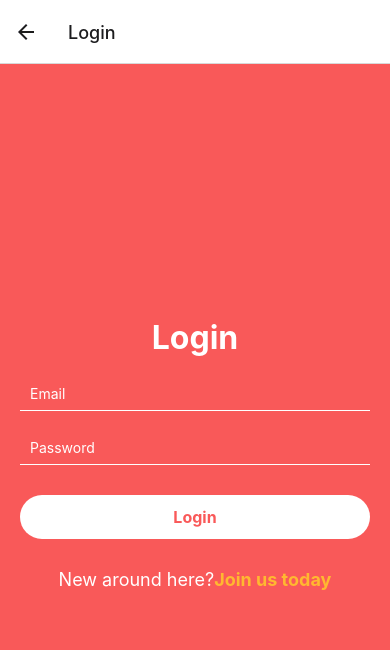
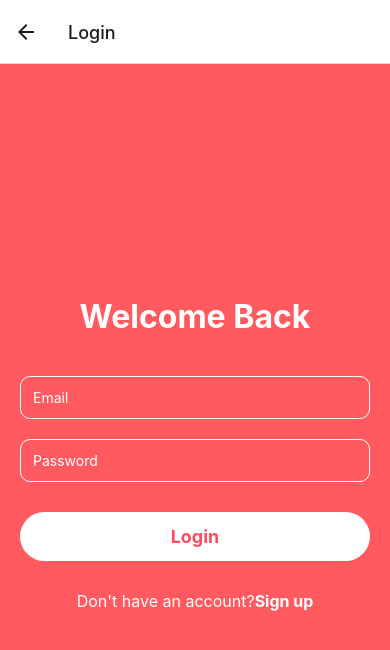
Before and after one commit to Dhanush-4554/Safe-Steps-WomenSafety-Application, a React Native app in the folder frontend/: screen /Login in a window 390 px wide. Shown: the top 650 px of the page. Built offline with nearby package versions, Linux system fonts and the light colour scheme; no server answers.

Commit message:
new login

```diff
--- a/frontend/src/screens/LoginScreen.js
+++ b/frontend/src/screens/LoginScreen.js
@@ -5,9 +5,10 @@ import {
   TextInput,
   TouchableOpacity,
   StyleSheet,
+  ActivityIndicator,
   Alert,
 } from "react-native";
-import { getAuth, signInWithEmailAndPassword } from "firebase/auth"; // Import Firebase Auth
+import { getAuth, signInWithEmailAndPassword } from "firebase/auth";
 import { useNavigation } from "@react-navigation/native";
 
 export default function LoginScreen() {
@@ -18,18 +19,10 @@ export default function LoginScreen() {
   const navigation = useNavigation();
 
   const handleLogin = async () => {
-    const auth = getAuth(); // Initialize Firebase Auth
+    const auth = getAuth();
     setLoading(true);
-
     try {
-      const userCredential = await signInWithEmailAndPassword(
-        auth,
-        email,
-        password
-      );
-      const user = userCredential.user;
-
-      // Navigate to Profile Screen after successful login
+      const userCredential = await signInWithEmailAndPassword(auth, email, password);
       navigation.navigate("Home");
     } catch (error) {
       console.error("Login failed:", error);
@@ -39,17 +32,18 @@ export default function LoginScreen() {
     }
   };
 
-  const handleRegister = async () => {
+  const handleRegister = () => {
     navigation.navigate("Register");
   };
 
   return (
     <View style={styles.container}>
-      <Text style={styles.title}>Login</Text>
+      <Text style={styles.title}>Welcome Back</Text>
 
       <TextInput
         style={styles.input}
         placeholder="Email"
+        placeholderTextColor="#fff"
         value={email}
         onChangeText={setEmail}
         autoCapitalize="none"
@@ -59,25 +53,24 @@ export default function LoginScreen() {
       <TextInput
         style={styles.input}
         placeholder="Password"
+        placeholderTextColor="#fff"
         value={password}
         onChangeText={setPassword}
         secureTextEntry
       />
 
       <TouchableOpacity
-        style={[styles.button, { backgroundColor: "#fff" }]}
+        style={[styles.button, loading && styles.disabledButton]}
         onPress={handleLogin}
         disabled={loading}
       >
-        <Text style={styles.buttonText}>
-          {loading ? "Logging in..." : "Login"}
-        </Text>
+        {loading ? <ActivityIndicator color="#ff4b5c" /> : <Text style={styles.buttonText}>Login</Text>}
       </TouchableOpacity>
 
       <Text style={styles.promptText}>
-        New around here?
+        Don't have an account?
         <Text style={styles.registerText} onPress={handleRegister}>
-          Join us today
+          Sign up
         </Text>
       </Text>
     </View>
@@ -88,45 +81,49 @@ const styles = StyleSheet.create({
   container: {
     flex: 1,
     justifyContent: "center",
-    padding: 20,
-    //backgroundColor: "#F95959",
-    backgroundColor: "#F95959", // Match background color to the landing page
+    alignItems: "center",
+    backgroundColor: "#ff5a5f",  // Background color based on theme
+    paddingHorizontal: 20,
   },
   title: {
     fontSize: 32,
     fontWeight: "bold",
-    color: "#fff", // White text to match the landing page
-    marginBottom: 20,
-    textAlign: "center",
+    color: "#fff",  // White text for contrast with background
+    marginBottom: 40,
   },
   input: {
-    borderBottomWidth: 1,
-    borderBottomColor: "#fff", // White underline for input fields
+    width: "100%",
+    borderWidth: 1,
+    borderColor: "#fff",  // White border to match theme
+    borderRadius: 10,
+    padding: 12,
     marginBottom: 20,
-    paddingVertical: 8,
-    paddingHorizontal: 10,
-    color: "#fff", // White text for input fields
+    color: "#fff",  // White text inside input
+    backgroundColor: "transparent",  // Transparent to let background show through
   },
   button: {
-    backgroundColor: "#FFB830", // Use the same button color from the landing page
-    paddingVertical: 12,
+    width: "100%",
+    backgroundColor: "#fff",  // White button to stand out on red background
+    paddingVertical: 14,
     borderRadius: 30,
+    alignItems: "center",
     marginVertical: 10,
-    alignItems: "center",
+  },
+  disabledButton: {
+    backgroundColor: "#ffb3b9",  // Slightly muted version of white for disabled state
   },
   buttonText: {
-    color: "#F95959", // Match button text color to the landing page
+    color: "#ff4b5c",  // Red text on white button for contrast
     fontWeight: "bold",
-    fontSize: 16,
+    fontSize: 18,
   },
   promptText: {
-    color: "#fff",
+    color: "#fff",  // White text for the prompt
+    fontSize: 16,
     marginTop: 20,
-    textAlign: "center",
-    fontSize: 18,
   },
   registerText: {
-    color: "#FFB830", // Highlight the "Register" text in button color
+    color: "#fff",  // White "Sign up" text to match the rest
     fontWeight: "bold",
   },
 });
```
